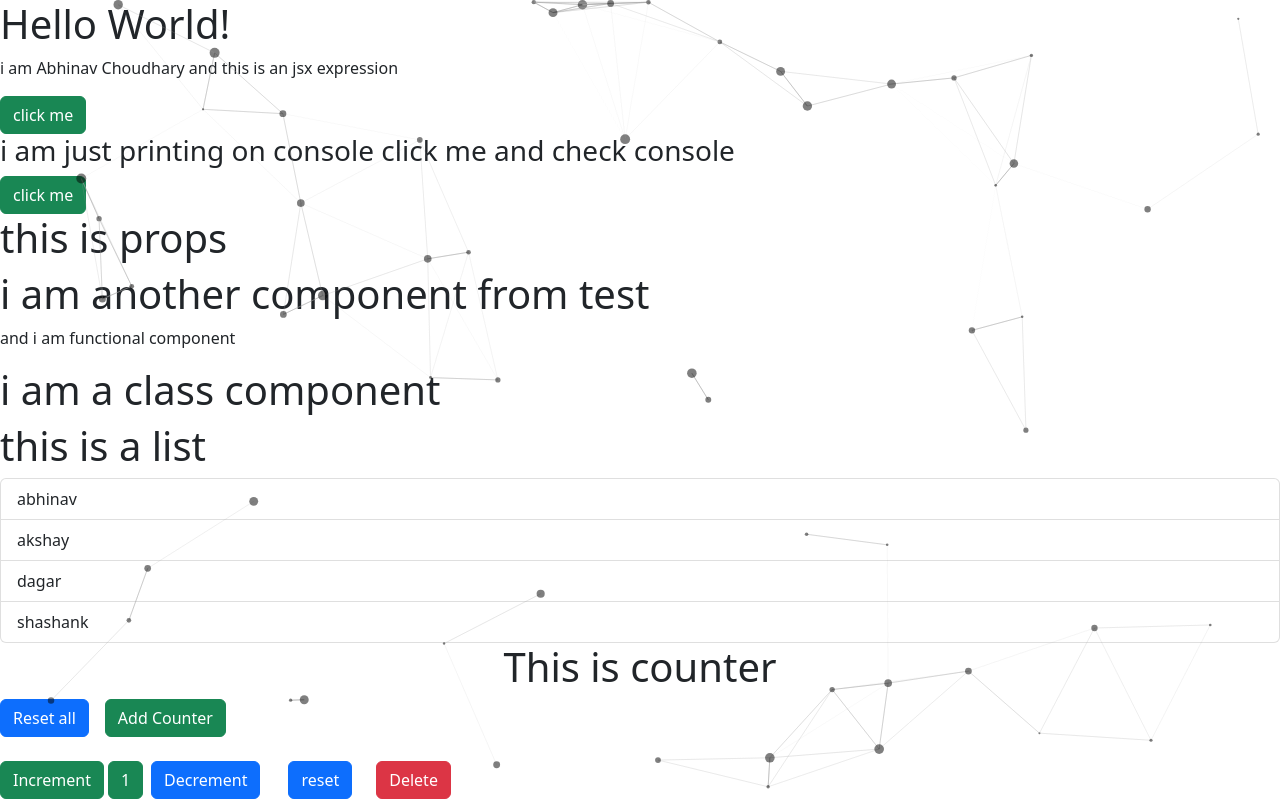
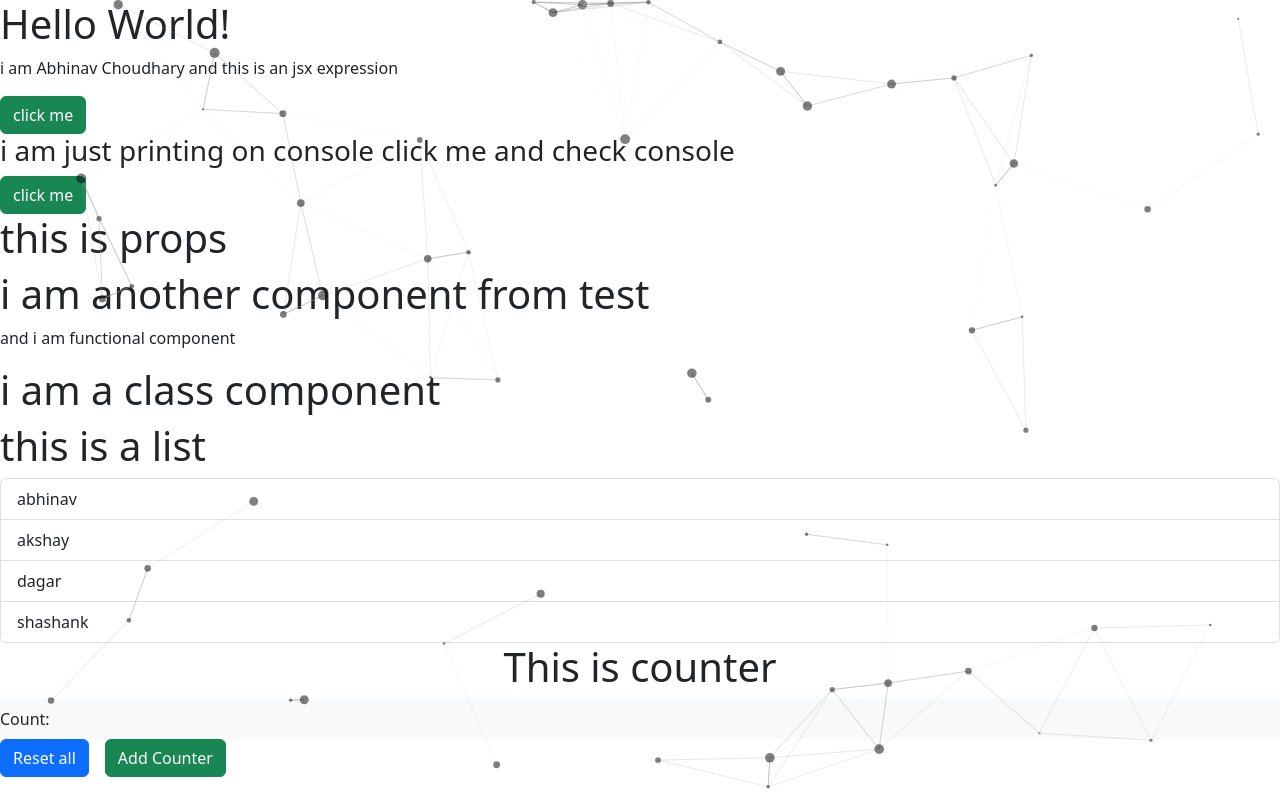
Before and after one commit to abhinavchoudhary12/react, a React (Create React App) app: page / in a window 1280 px wide. Shown: the top 800 px of the page. Built offline with nearby package versions, Linux system fonts and the light colour scheme.

Commit message:
added new component homepage

```diff
--- a/src/App.js
+++ b/src/App.js
@@ -2,9 +2,11 @@
 import App1 from './/components/App1.jsx';
 import Test from './/components/Test.jsx';
 import Test2 from './/components/Test2.jsx';
-import MainCounter from ".//components/MainCounter.jsx";
+import Homepage from './/components/Homepage.jsx';
 import List from ".//components/List.jsx";
 import ParticlesFirst from './/components/ParticlesFirst.jsx';
+
+
 class App extends Component {
   state = {  }
   render() {
@@ -19,8 +21,9 @@
           display: "flex",
           justifyContent: "center",
           alignItems: "center"}} >This is counter </h1>
-     <MainCounter/>
+     <Homepage/>
      <ParticlesFirst/>
+
        </>
     );
     }
--- /dev/null
+++ b/src/components/Homepage.jsx
@@ -0,0 +1,18 @@
+import React,{Component} from "react";
+import MainCounter  from "./MainCounter";
+import Navbar from "./Navbar";
+
+
+class Homepage extends Component {
+    state = {  }
+    render() {
+        return (
+        <>
+        <Navbar/>
+        <MainCounter/>
+
+        </>);
+    }
+}
+
+export default Homepage;
--- /dev/null
+++ b/src/components/Navbar.jsx
@@ -0,0 +1,13 @@
+import React,{Component} from "react";
+class Navbar extends Component {
+    state = {  }
+    render() {
+        return (
+        <>
+        <nav className="navbar navbar-expand-lg navbar-light bg-light">Count:</nav>
+        </>
+        );
+    }
+}
+
+export default Navbar;
```
